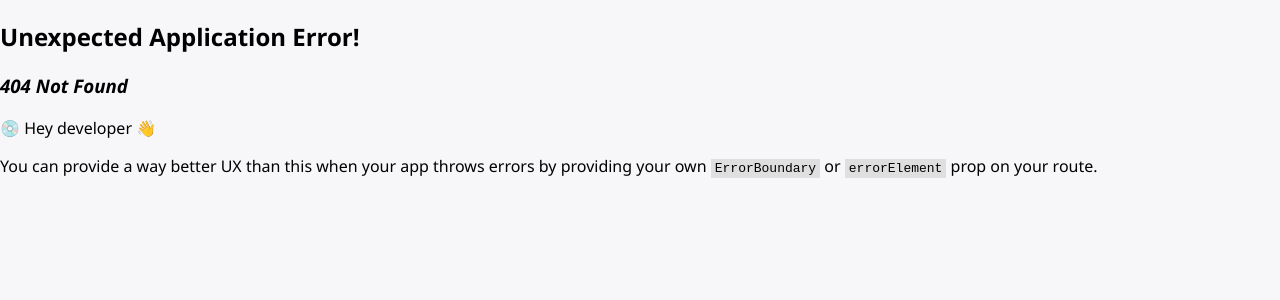
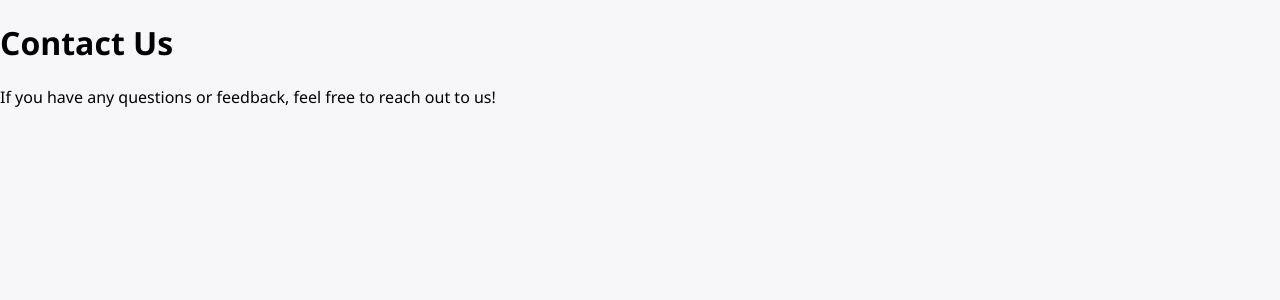
Before and after one commit to RudraJat/Cravings, a React (Vite) app: page /contact in a window 1280 px wide. Before the commit this address had no page. Shown: the top 300 px of the page. Built offline with nearby package versions, Linux system fonts and the light colour scheme.

Commit message:
Add ContactUs component and update routing; restore About component

```diff
--- a/src/App.jsx
+++ b/src/App.jsx
@@ -3,6 +3,7 @@ import ReactDOM from "react-dom/client";
 import Header from "./components/header";
 import Body from "./components/Body";
 import About from "./components/About";
+import ContactUs from "./components/ContactUs";
 import { createBrowserRouter, RouterProvider} from "react-router-dom";
 
 const AppLayout = () => {
@@ -23,6 +24,10 @@ const appRouter = createBrowserRouter([
     path: "/about",
     element: <About />,
   },
+  {
+    path: "/contact",
+    element: <ContactUs />,
+  },
 ]);
 const root = ReactDOM.createRoot(document.getElementById("root"));
 
--- /dev/null
+++ b/src/components/ContactUs.jsx
@@ -0,0 +1,10 @@
+const ContactUs = () => {
+    return(
+        <div>
+            <h1>Contact Us</h1>
+            <p>If you have any questions or feedback, feel free to reach out to us!</p>
+        </div>
+    );
+};
+
+export default ContactUs;
```
Also changed, not shown: src/components/About.jsx (renamed from src/components/About.js).
